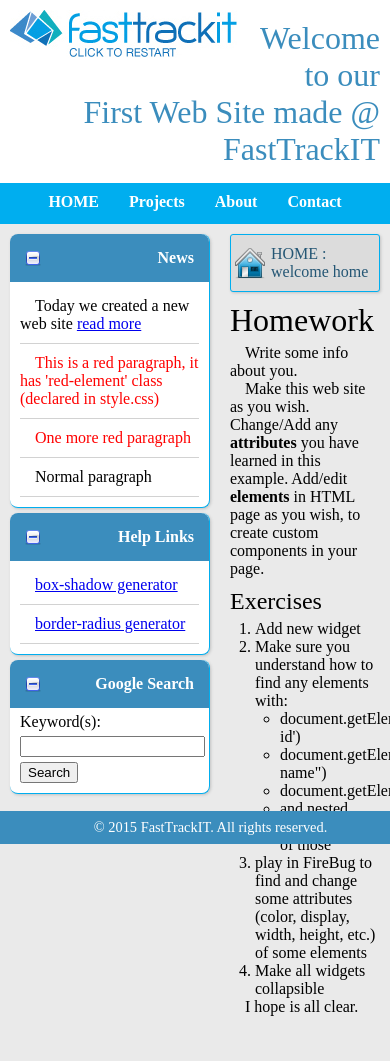
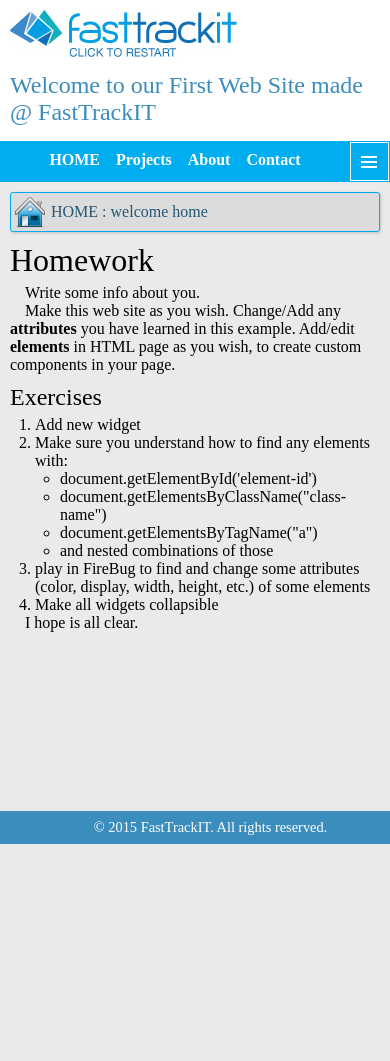
Before and after one commit to nmatei/web-programming-tutorial, a PHP site: page / in a window 390 px wide; the page is wider, and only the part inside the window is pictured. After the commit the page ends 844 px from the top of that part, so only its background shows below. Run offline with PHP 8.4, Linux system fonts and the light colour scheme.

Commit message:
make site responsive

```diff
--- /dev/null
+++ b/css/responsive/max-600px.css
@@ -0,0 +1,81 @@
+#layout {
+    min-width: 200px;
+}
+#logo {
+    float: none;
+}
+header h1 {
+    text-align: left;
+    font-size: 1.5em;
+}
+#secondary-toggle {
+    display: block;
+    float: right;
+    width: 39px;
+    height: 39px;
+    background-color: transparent;
+    border: 1px solid #ffffff;
+    text-align: center;
+    margin: 1px 1px 0 0;
+    overflow: hidden;
+    white-space: nowrap;
+    color: #ffffff;
+}
+.genericon:before {
+    margin-right: 20px;
+    padding-left: 4px;
+}
+.genericon:hover {
+    cursor: pointer;
+    color: #e4c05c;
+}
+#secondary-toggle:hover,
+#secondary-toggle:focus {
+    color: #29a7e1;
+    background: #ffffff;
+}
+#secondary-toggle.toggled-on:before {
+    content: "\f406";
+}
+#left-bar.toggled-on {
+    display: block;
+}
+
+#left-bar {
+    float: none;
+    width: 100%;
+    display: none;
+}
+#content {
+    padding-left: 0;
+    word-wrap: break-word;
+}
+
+/* much smaller screens */
+@media (max-width: 400px) {
+    #top-menu div ul a {
+        padding-left: 8px;
+        padding-right: 8px;
+    }
+}
+
+@media (max-width: 300px) {
+    #secondary-toggle {
+        float: none;
+        margin: 0 1px 1px auto;
+    }
+    #top-menu div {
+        height: auto;
+        padding-top: 1px;
+    }
+    #top-menu div ul {
+        display: none;
+    }
+    #top-menu div ul li {
+        float: none;
+        display: block;
+    }
+    #top-menu ul.toggled-on {
+        display: block;
+    }
+}
--- /dev/null
+++ b/css/responsive/min-1024px.css
@@ -0,0 +1,7 @@
+/*Optimize text for reading*/
+
+header div, #content-wrapper {
+    max-width: 1024px;
+    margin-left: auto;
+    margin-right: auto;
+}
--- a/css/style.css
+++ b/css/style.css
@@ -33,6 +33,7 @@ header {
 #logo {
     text-decoration: none;
     float: left;
+    margin-right: 10px;
 }
 
 header h1 {
@@ -43,6 +44,9 @@ header h1 {
 #content-wrapper {
     padding: 10px 10px 10px 10px;
     margin-bottom: 35px;
+}
+#secondary-toggle {
+    display: none;
 }
 
 #breadcrumb {
--- a/index.html
+++ b/index.html
@@ -2,24 +2,33 @@
 <html>
 <head>
     <meta charset="UTF-8">
+    <meta name="viewport" content="width=device-width, initial-scale=1">
     <title>Our First Web Site</title>
 
     <link rel="stylesheet" type="text/css" href="css/reset.css">
     <link rel="stylesheet" type="text/css" href="css/style.css">
     <link rel="stylesheet" type="text/css" href="css/cards.css">
+
+    <link rel="stylesheet" type="text/css" href="css/responsive/max-600px.css" media="(max-width: 600px)">
+    <link rel="stylesheet" type="text/css" href="css/responsive/min-1024px.css" media="(min-width: 1024px)">
+    <link rel="stylesheet" type="text/css" href="css/fonts/genericons/genericons.css" media="all" />
 </head>
 <body>
 
 <div id="layout" class="x-borders">
     <header>
-        <a id="logo" href="." title="FastTrackIT">
-            <img src="img/logo.png" alt="FastTrackIT" title="FastTrackIT">
-        </a>
-        <h1>Welcome to our First Web Site made @ FastTrackIT</h1>
+        <div>
+            <a id="logo" href="." title="FastTrackIT">
+                <img src="img/logo.png" alt="FastTrackIT" title="FastTrackIT">
+            </a>
+            <h1>Welcome to our First Web Site made @ FastTrackIT</h1>
+        </div>
     </header>
 
     <div id="top-menu">
         <div>
+            <button id="secondary-toggle" class="genericon genericon-menu">Widgets</button>
+
             <ul>
                 <li><a href="#" title="welcome home">HOME</a></li>
                 <li><a href="#" title="my personal projects">Projects</a></li>
@@ -111,5 +120,7 @@
 
 <script src="js/functions.js" type="text/javascript"></script>
 
+<script src="js/responsive.js" type="text/javascript"></script>
+
 </body>
 </html>
--- /dev/null
+++ b/js/responsive.js
@@ -0,0 +1,9 @@
+$(document).ready(function () {
+
+    $('#secondary-toggle').click(function () {
+        $(this).toggleClass('toggled-on');
+        $('#left-bar').toggleClass('toggled-on');
+        $('#top-menu').find('ul').toggleClass('toggled-on');
+    });
+
+});
```
